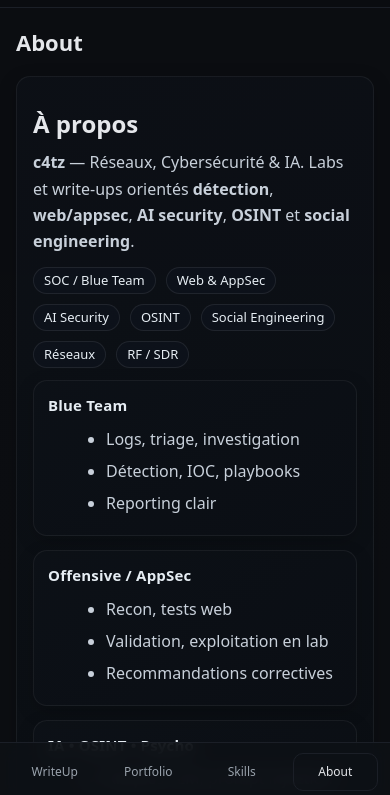
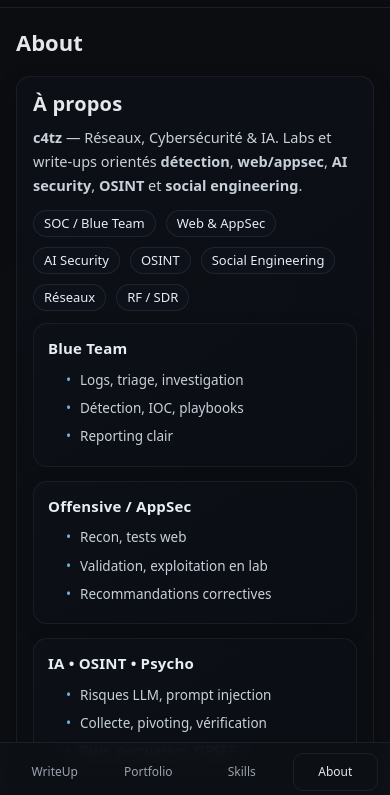
Before and after one commit to c4tzzz/Me, a plain HTML site: page about.html in a window 390 px wide. Shown: the part 41-836 px from the top of the page. Drawn offline with Linux system fonts and the light colour scheme.

Commit message:
Update about.html

```diff
--- a/about.html
+++ b/about.html
@@ -7,6 +7,103 @@
   <link rel="stylesheet" href="static/css/style.css" />
 
   <style>
+
+
+    /* ===== Présentation (About) — clean / pro ===== */
+.about-hero{
+  background: rgba(17,19,23,.72);
+  border: 1px solid rgba(255,255,255,.06);
+  border-radius: 16px;
+  padding: 18px 18px 16px;
+  box-shadow: none; /* ✅ plus propre */
+}
+
+.about-hero h2{
+  margin: 0 0 6px;
+  font-size: 20px;
+  letter-spacing: .2px;
+}
+
+.about-lead{
+  margin: 0;
+  color: #cfd7e1;
+  font-size: 14.5px;
+  line-height: 1.65;
+  max-width: 78ch; /* ✅ confort de lecture */
+}
+
+.about-tags{
+  display:flex;
+  flex-wrap:wrap;
+  gap: 8px;
+  margin-top: 12px;
+}
+
+.tag{
+  display:inline-flex;
+  align-items:center;
+  padding: 6px 10px;
+  border-radius: 999px;
+  border: 1px solid rgba(255,255,255,.08);
+  background: rgba(255,255,255,.03);
+  color: #e6edf3;
+  font-size: 12.5px;
+  line-height: 1;
+}
+
+/* Grille des “piliers” plus alignée */
+.skills-grid{
+  display:grid;
+  grid-template-columns: repeat(2, minmax(0, 1fr));
+  gap: 12px;
+  margin-top: 14px;
+}
+
+.skill-card{
+  background: rgba(255,255,255,.02);
+  border: 1px solid rgba(255,255,255,.06);
+  border-radius: 14px;
+  padding: 12px 14px;
+  box-shadow: none; /* ✅ */
+}
+
+.skill-card h4{
+  margin: 0 0 8px;
+  font-size: 14px;
+  font-weight: 700;
+  color:#eaf1fb;
+  letter-spacing: .15px;
+}
+
+/* ✅ liste plus “pro” (moins de gros bullets) */
+.skill-card ul{
+  list-style: none;
+  padding: 0;
+  margin: 0;
+  color:#c8d0da;
+  font-size: 13.5px;
+}
+
+.skill-card li{
+  margin: 7px 0;
+  padding-left: 14px;
+  position: relative;
+}
+
+.skill-card li::before{
+  content: "•";
+  position: absolute;
+  left: 0;
+  top: 0;
+  color: rgba(125,211,252,.85); /* ton accent */
+}
+
+/* Mobile */
+@media (max-width: 900px){
+  .skills-grid{ grid-template-columns: 1fr; }
+  .about-lead{ max-width: 100%; }
+}
+
     /* Social icons (override) */
     .social img{
       width:32px;height:32px;object-fit:contain;
```
